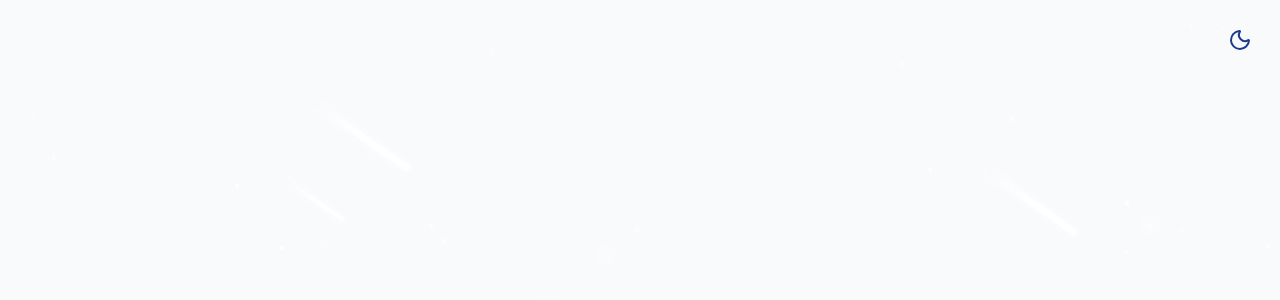
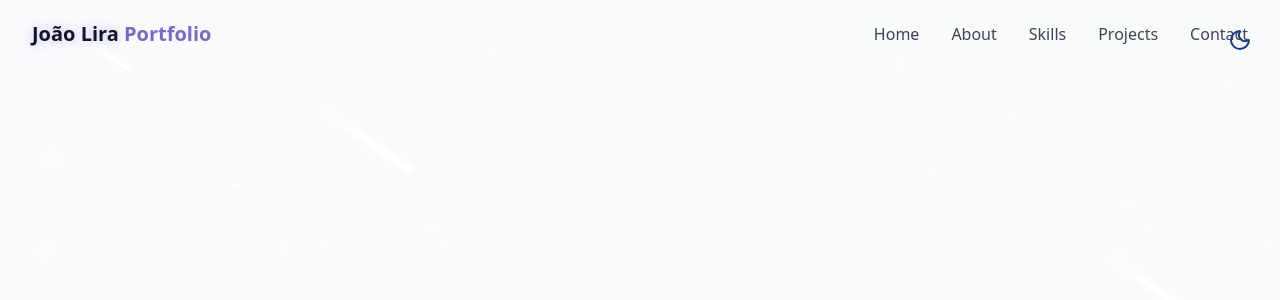
Before and after one commit to joaolira-dev/portfolio, a React (Vite) app: page / in a window 1280 px wide. Shown: the top 300 px of the page. Built offline with nearby package versions, Linux system fonts and the light colour scheme.

Commit message:
feat: new NavBar component

```diff
--- /dev/null
+++ b/src/components/Navbar.jsx
@@ -0,0 +1,91 @@
+import { cn } from "@/lib/utils";
+import { useEffect, useState } from "react";
+import { X, Menu } from "lucide-react";
+
+const navItems = [
+  { name: "Home", href: "#hero" },
+  { name: "About", href: "#about" },
+  { name: "Skills", href: "#skills" },
+  { name: "Projects", href: "#projects" },
+  { name: "Contact", href: "#contact" },
+];
+
+export const Navbar = () => {
+  const [isScrolled, setIsScrolled] = useState(false);
+  const [isMenuOpen, setIsMenuOpen] = useState(false);
+
+  useEffect(() => {
+    const handleScroll = () => {
+      setIsScrolled(window.screenY > 10);
+    };
+    window.addEventListener("scroll", handleScroll);
+    return () => window.removeEventListener("scroll", handleScroll);
+  }, []);
+
+  return (
+    <nav
+      className={cn(
+        "fixed w-full z-40 transition-all duration-300",
+        isScrolled ? "py-3 bg-background/80 backdrop-blur-md shadow-ms" : "py-5"
+      )}
+    >
+      <div className="container flex items-center justify-between">
+        <a
+          className="text-xl font-bold text-primary flex items-center"
+          href="#hero"
+        >
+          <span className="relative z-10">
+            <span className="text-glow text-foreground">João Lira</span>{" "}
+            Portfolio
+          </span>
+        </a>
+
+        {/* Desktop nav */}
+        <div className="hidden md:flex space-x-8">
+          {navItems.map((item, key) => (
+            <a
+              href={item.href}
+              key={key}
+              className="text-foreground/80 hover:text-primary transition-colors duration-300"
+            >
+              {item.name}
+            </a>
+          ))}
+        </div>
+
+        {/* Mobile nav */}
+
+        <button
+          className="md:hidden p-2 text-foreground z-50"
+          onClick={() => setIsMenuOpen(!isMenuOpen)}
+        >
+          {" "}
+          {isMenuOpen ? <X size={24} /> : <Menu size={24} />}{" "}
+        </button>
+
+        <div
+          className={cn(
+            "fixed inset-0 bg-background/95 backdrop-blur-md z-40 flex flex-col items-center justify-center",
+            "transition-all duration-300 md:hidden",
+            isMenuOpen
+              ? "opacity-100 pointer-events-auto"
+              : "opacity-0 pointer-events-none"
+          )}
+        >
+          <div className="flex flex-col space-y-8 text-xl">
+            {navItems.map((item, key) => (
+              <a
+                href={item.href}
+                key={key}
+                className="text-foreground/80 hover:text-primary transition-colors duration-300"
+                onClick={() => setIsMenuOpen(false)}
+              >
+                {item.name}
+              </a>
+            ))}
+          </div>
+        </div>
+      </div>
+    </nav>
+  );
+};
--- a/src/pages/Home.jsx
+++ b/src/pages/Home.jsx
@@ -1,5 +1,6 @@
 import { ThemeToggle } from "../components/ThemeToggle";
 import { StarBackground } from "../components/StarBackground";
+import { Navbar } from "../components/Navbar";
 
 export const Home = () => {
   return (
@@ -10,6 +11,7 @@ export const Home = () => {
       <StarBackground />
 
       {/* NavBar */}
+      <Navbar />
 
       {/* Main Content */}
 
```
